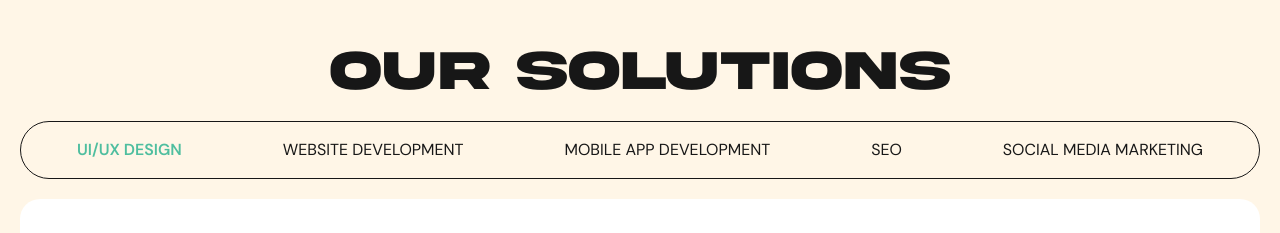
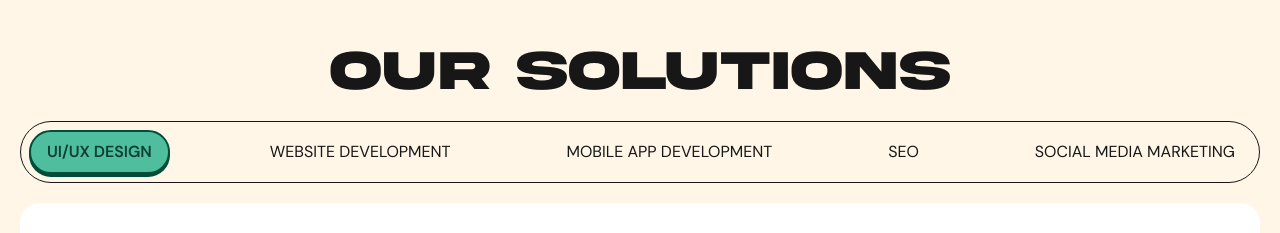
Before and after one commit to andrew-0210/sociorealm_website, a Next.js app: page / in a window 1280 px wide. Shown: the part 2220-2453 px from the top of the page. Built offline with nearby package versions, Linux system fonts and the light colour scheme.

Commit message:
tab design updated

```diff
--- a/src/components/sections/Services.jsx
+++ b/src/components/sections/Services.jsx
@@ -17,7 +17,7 @@ export default function Services() {
         <h2 className="font-heading text-[1.5rem] leading-[1.875rem] tracking-[-0.5px] uppercase md:text-[3.5rem] md:leading-[58px]">
           Our Solutions
         </h2>
-        <menu className="scroll-container flex w-full justify-between rounded-full md:overflow-x-hidden md:border md:px-[2.5rem]">
+        <menu className="scroll-container flex w-full justify-between md:rounded-full md:overflow-x-hidden md:border px-[0.5rem] py-[0.5rem] items-center">
           <TabButton
             isSelected={selectedService === "ui_design"}
             onSelect={() => handleSelect("ui_design")}
--- a/src/components/ui/TabButton.jsx
+++ b/src/components/ui/TabButton.jsx
@@ -2,7 +2,7 @@ export default function TabButton({ children, isSelected, onSelect }) {
   return (
     <li>
       <button
-        className={`cursor-pointer p-[1rem] font-sans whitespace-nowrap uppercase ${isSelected ? "font-semibold text-[#4fbe9f]" : " "}`}
+        className={`cursor-pointer px-[1rem] py-[0.5rem] font-sans whitespace-nowrap uppercase ${isSelected ? "rounded-full border-[2px] border-[#004e39] bg-[#4fbe9f] font-semibold text-[#0a3f31] shadow-[0_3px_0px_rgba(0,78,57,1)] transition-shadow duration-200 ease-in hover:shadow-none" : " "}`}
         onClick={onSelect}
       >
         {children}
@@ -10,3 +10,5 @@ export default function TabButton({ children, isSelected, onSelect }) {
     </li>
   );
 }
+
+("font-heading min-w-[250px] cursor-pointer rounded-full border-[2px] border-[#004e39] bg-[#4fbe9f] py-[1rem] text-[1rem] text-[#0a3f31] uppercase shadow-[0_6px_0px_rgba(0,78,57,1)] transition-shadow duration-200 ease-in hover:shadow-none md:min-w-[342px] md:text-[1.125rem]");
```
